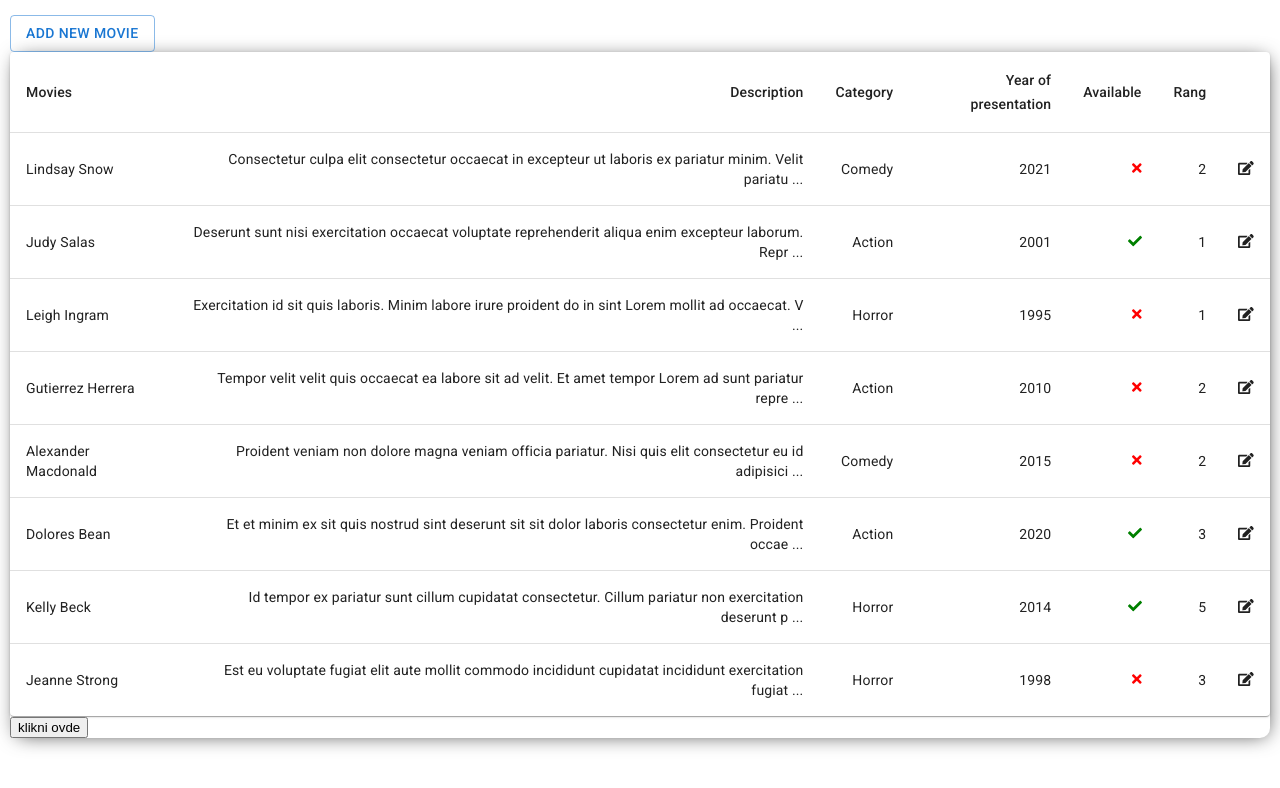
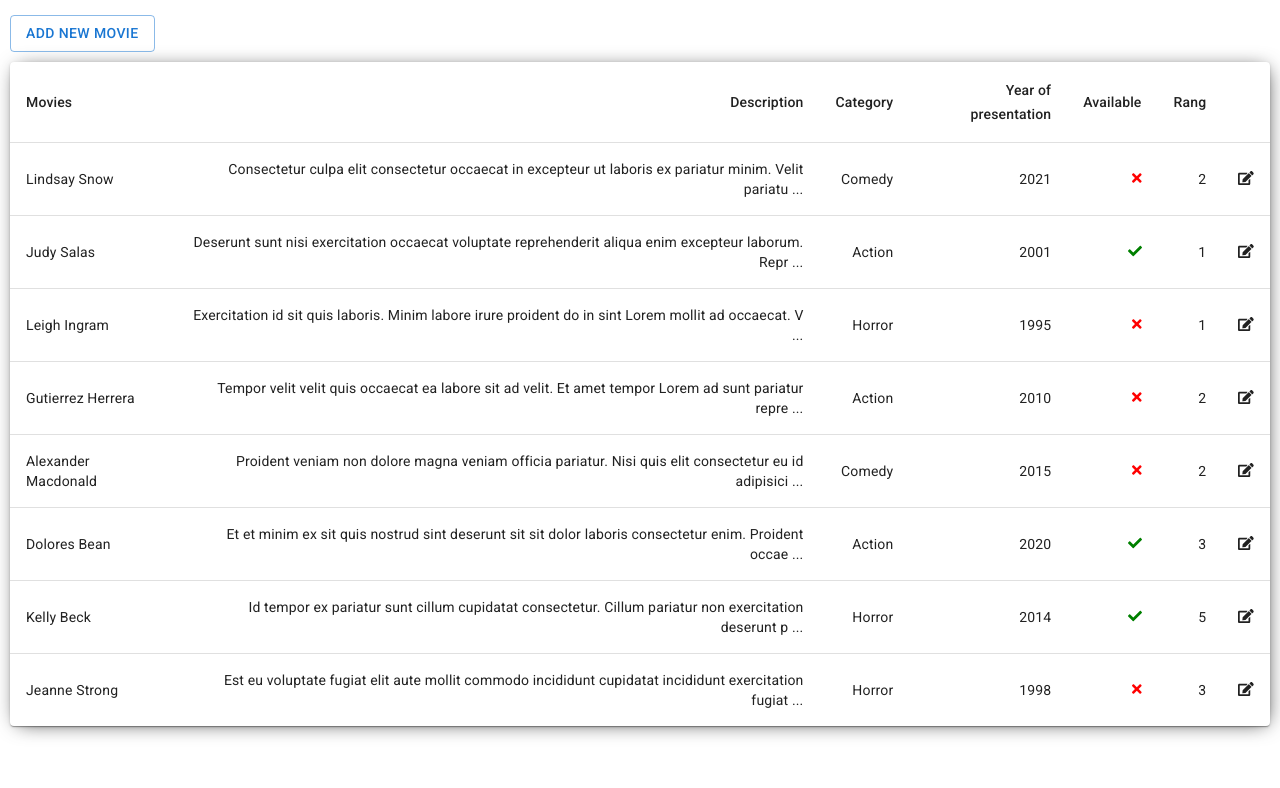
Before and after one commit to NemanjaSupljeglav/infoferc-redux-example, a React (Create React App) app: page / in a window 1280 px wide. Shown: the top 788 px of the page. Built offline with nearby package versions, Linux system fonts and the light colour scheme.

Commit message:
deleted icon

```diff
--- a/src/components/movieDataTable/movieDataTable.css
+++ b/src/components/movieDataTable/movieDataTable.css
@@ -4,6 +4,7 @@
   -webkit-box-shadow: 2px 2px 20px -5px rgba(0, 0, 0, 0.75);
   -moz-box-shadow: 2px 2px 20px -5px rgba(0, 0, 0, 0.75);
   border-radius: 10px;
+  margin-top: 20px;
 }
 .row-edit-table {
   cursor: pointer;
--- a/src/components/movieDataTable/movieDataTable.js
+++ b/src/components/movieDataTable/movieDataTable.js
@@ -86,15 +86,6 @@ function MovieDataTable(props) {
           </Table>
         </TableContainer>
       )}
-      <button
-        onClick={() => {
-          props.setAddNewOrEdit(true);
-          props.setOpen(true);
-          dispatch(getEditMovie(2));
-        }}
-      >
-        klikni ovde
-      </button>
     </div>
   );
 }
```
